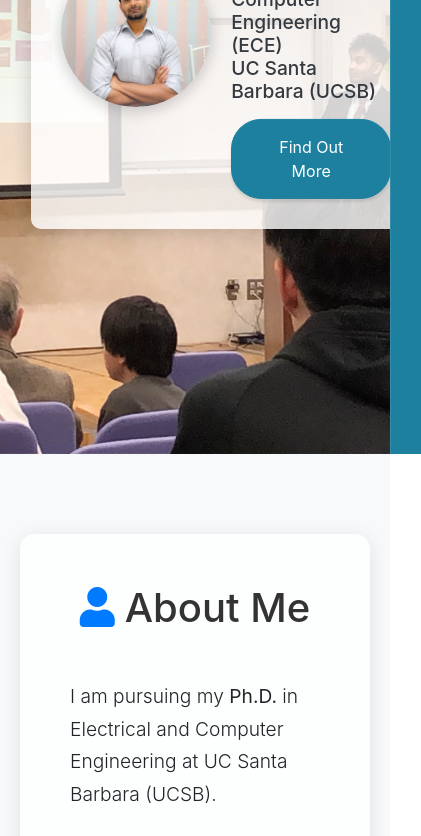
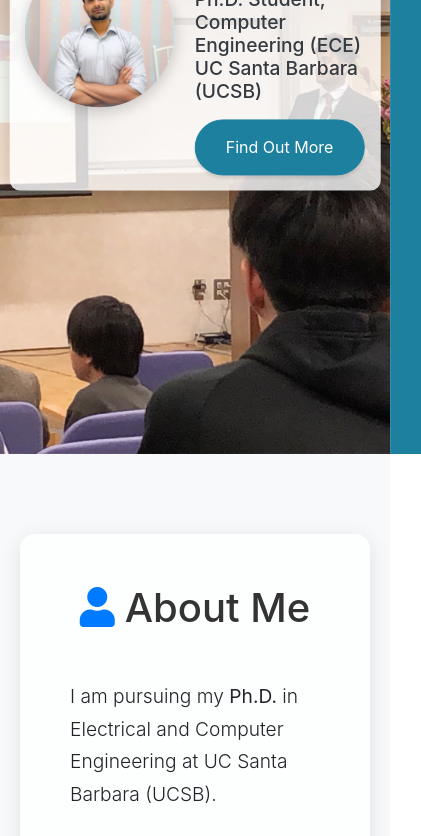
Before and after one commit to nihalssingh/nihalssingh.github.io, a website with bundled scripts: page index.html in a window 390 px wide. Shown: the part 390-1226 px from the top of the page, 421 px wide, since content can reach past the window. Built offline with nearby package versions, Linux system fonts and the light colour scheme; files whose address does not match are found by name.

Commit message:
aligning textbox for mobile

```diff
--- a/index.html
+++ b/index.html
@@ -4,19 +4,53 @@
 <head>
   <!-- Add this within the <head> tag -->
   <style>
+    .masthead {
+      height: 100vh;
+      background: url('img/bg_Tohoku_Talk-min.JPG') no-repeat center center;
+      background-size: cover;
+      position: relative;
+    }
+
+    /* General container styling for the white text box */
+    .container.centered-box {
+      position: absolute;
+      top: 50%;
+      left: 50%;
+      transform: translate(-50%, -50%);
+      max-width: 800px;
+      width: 90%; /* Set width to cover more of the mobile screen */
+      background: rgba(255, 255, 255, 0.8);
+      padding: 30px;
+      border-radius: 10px;
+      box-shadow: 0px 4px 20px rgba(0, 0, 0, 0.2);
+    }
+
     @media (max-width: 768px) {
       .masthead {
-          background-position: 50% 50% !important;
+        background-position: 50% 50% !important; /* Adjust to show a specific part of the image on tablet sizes */
+        background-size: cover; /* Keeps image covering the section */
+      }
+
+      .container.centered-box {
+        width: 95%; /* Adjust the width for tablet sizes to occupy more space */
+        padding: 20px; /* Slightly reduce padding to make space for content */
       }
     }
 
     @media (max-width: 576px) {
       .masthead {
-          background-position: 57% 100% !important;
-          background-size: auto 100%;
+        background-position: 60% 50% !important; /* Adjust to focus on specific parts of the image for mobile */
+        background-size: cover; /* Ensure it covers the screen */
+      }
+
+      .container.centered-box {
+        width: 95%; /* Ensure it uses most of the screen width */
+        padding: 15px; /* Adjust padding to fit small screens */
       }
     }
   </style>
+
+
   <!-- Global site tag (gtag.js) - Google Analytics -->
   <script async src="https://www.googletagmanager.com/gtag/js?id=UA-157138662-1"></script>
   <script>
@@ -98,7 +132,7 @@
   <!-- Header -->
   <header class="masthead d-flex" style="height: 100vh; background: url('img/bg_Tohoku_Talk-min.JPG') no-repeat center center; background-size: cover; position: relative;">
     <!-- Container for Headshot and Text -->
-    <div class="container d-flex align-items-center" style="position: absolute; top: 50%; left: 8%; transform: translateY(-50%); max-width: 800px; background: rgba(255, 255, 255, 0.8); padding: 30px; border-radius: 10px; box-shadow: 0px 4px 20px rgba(0, 0, 0, 0.2);">
+    <div class="container d-flex align-items-center centered-box">
       <!-- Headshot Section -->
       <div class="headshot" style="flex: 1; text-align: center;">
         <img src="img/headshot.jpg" alt="Nihal Singh Headshot" style="width: 150px; height: 150px; object-fit: cover; border-radius: 50%; box-shadow: 0 4px 15px rgba(0, 0, 0, 0.2); margin-right: 20px;">
@@ -112,6 +146,7 @@
     </div>
     <div class="overlay"></div>
   </header>
+
 
 
 
```
Lines whose indentation alone changed are shown as unchanged.
